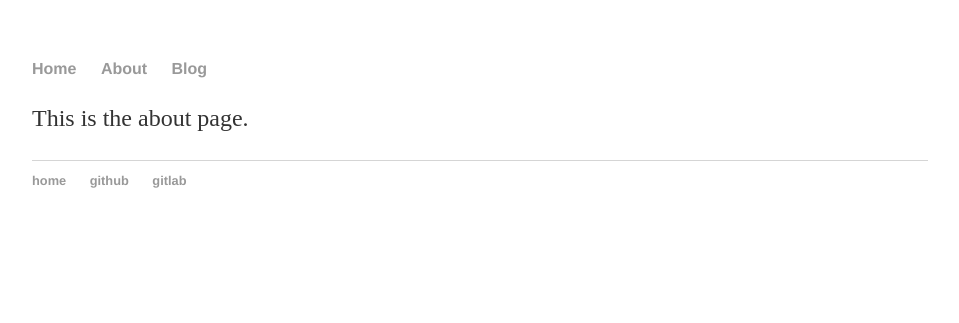
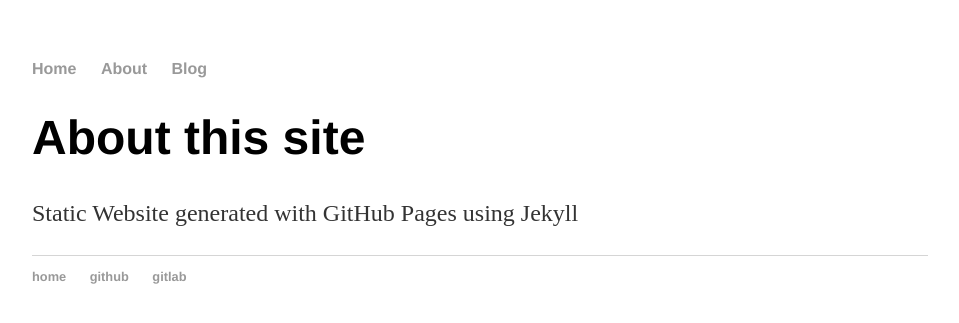
Before and after one commit to minh-to/minh-to.github.io, a Jekyll site: the page built from about/index.html, in a window 1280 px wide. Shown: the top 323 px of the page, without its empty margins (160-1119 px from the left). Built offline with Jekyll 4.4.1, drawn with Linux system fonts in a browser that asks for light colours.

Commit message:
update about page

```diff
--- a/about/index.html
+++ b/about/index.html
@@ -3,5 +3,6 @@ layout: default
 title: About
 ---
 <div class="about">
-    <p>This is the about page.</p>
+    <h1>About this site</h1>
+    <p>Static Website generated with GitHub Pages using Jekyll</p>
 </div>
```
